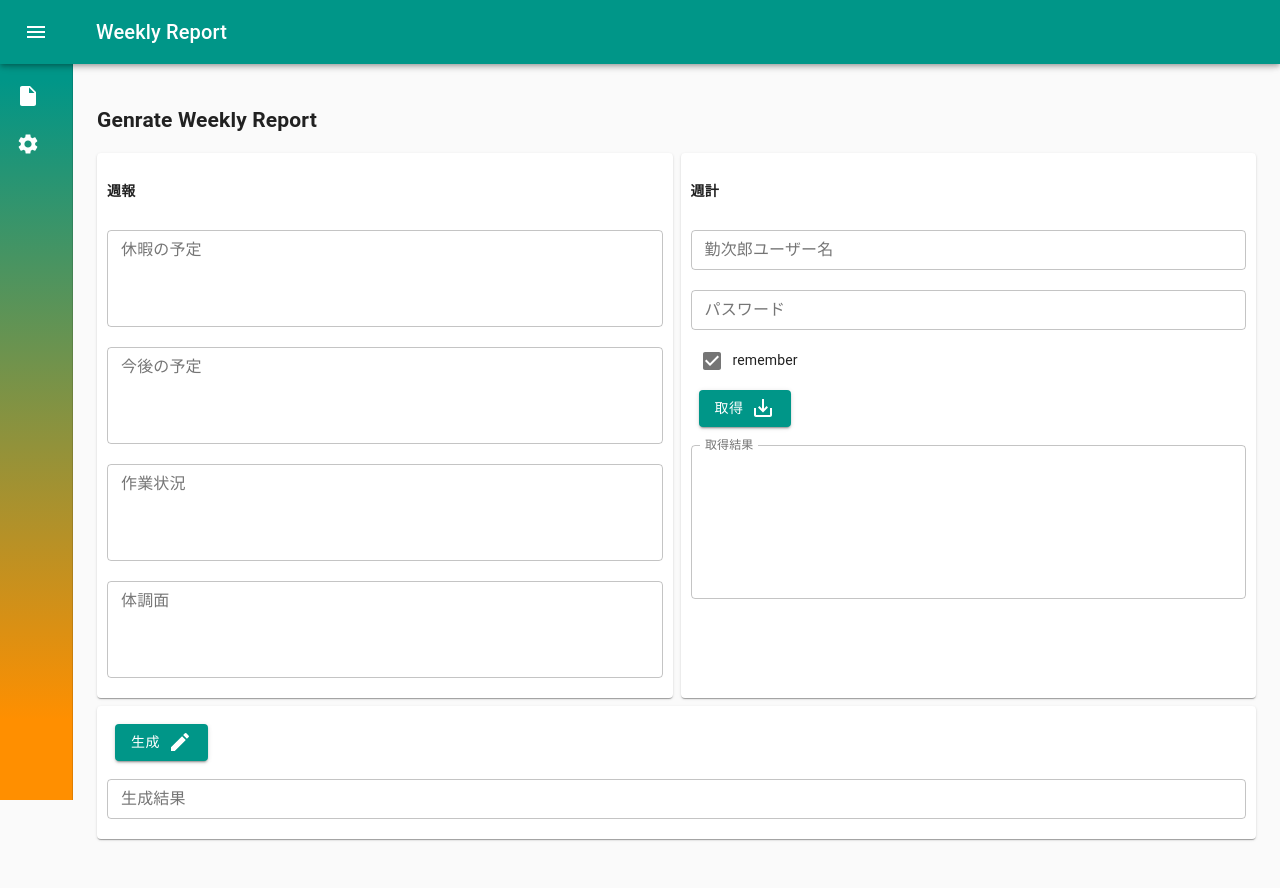
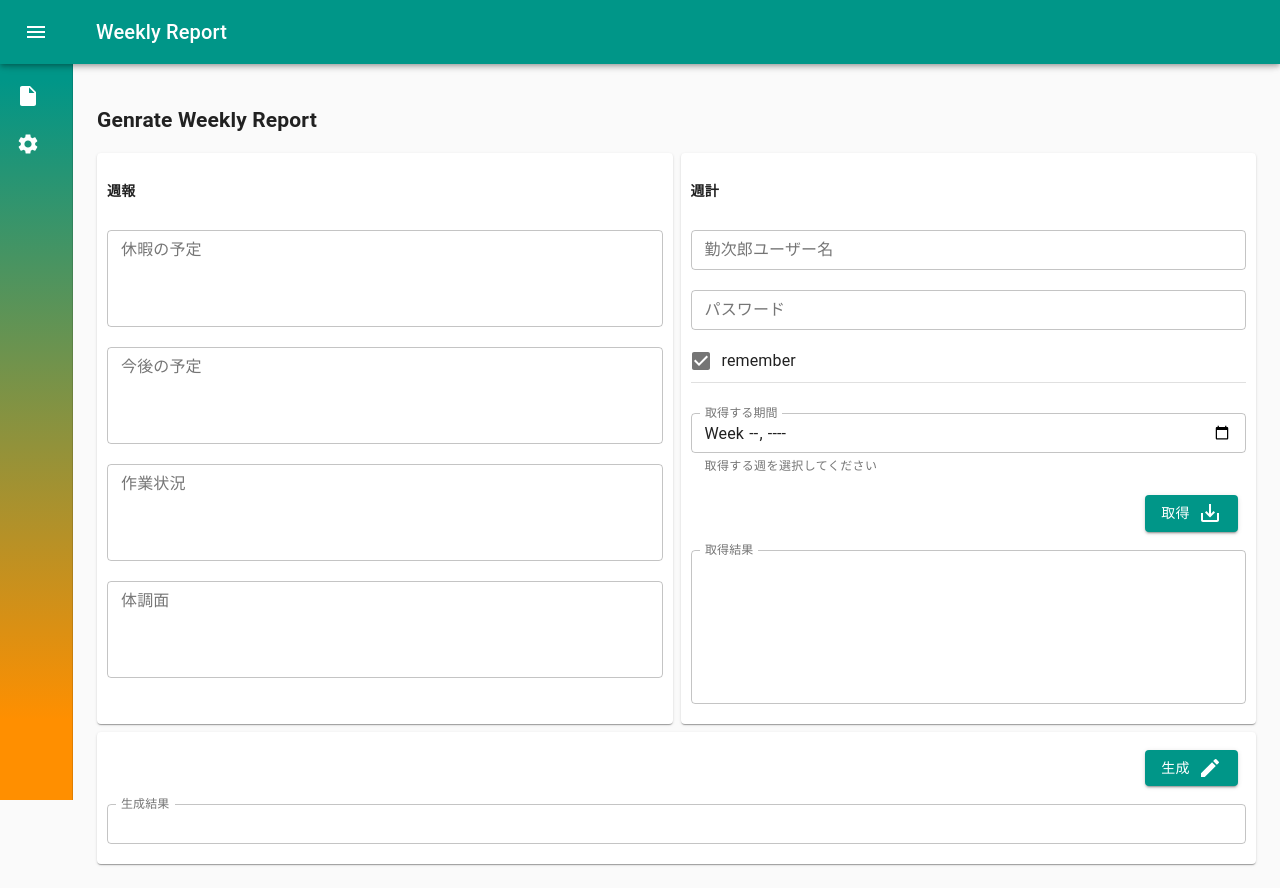
Before and after one commit to kazboo/my-react-gas-ts, a React app: page / in a window 1280 px wide. Before the commit the page ends 863 px from the top, so only its background shows below. Built offline with nearby package versions, Linux system fonts and the light colour scheme.

Commit message:
add: select date range(week)

```diff
--- a/src/components/generate/Generate.tsx
+++ b/src/components/generate/Generate.tsx
@@ -4,7 +4,9 @@ import Grid from '@material-ui/core/Grid';
 import Button from '@material-ui/core/Button';
 import TextField from '@material-ui/core/TextField';
 import Checkbox from '@material-ui/core/Checkbox';
+import FormControlLabel from '@material-ui/core/FormControlLabel';
 import Card from '@material-ui/core/Card';
+import Divider from '@material-ui/core/Divider';
 import GetReportIcon from '@material-ui/icons/SaveAlt';
 import GenerateIcon from '@material-ui/icons/Create';
 import GasClient from '../../client/gas-client'
@@ -17,9 +19,13 @@ const useStyles = makeStyles(theme => ({
         marginLeft: theme.spacing(1),
     },
     textField: {
+        marginTop: '10px',
         marginBottom: '10px',
-        marginTop: '10px',
-        fontSize: '0.5rem'
+    },
+    checkBox: {
+    },
+    divider: {
+        marginBottom: '20px',
     }
 }));
 
@@ -47,6 +53,8 @@ const Generate: React.FC<Props> = (props) => {
     const [kinjirouUserName, setkinjirouUserName] = React.useState("");
     /**　入力情報: 勤次郎パスワード */
     const [kinjirouPassword, setkinjirouPassword] = React.useState("");
+    /**　取得する期間 */
+    const [dateRange, setDateRange] = React.useState("");
 
     function parseWorkingHours(whs: WorkingHour[]) {
         if (!whs) {
@@ -60,11 +68,11 @@ const Generate: React.FC<Props> = (props) => {
     }
 
     function getWorkingHours() {
-        alert(`user:${kinjirouUserName}, pass:${kinjirouPassword}`);
 
         GasClient.getWorkingHours(
             kinjirouUserName,
             kinjirouPassword,
+            dateRange,
             (result: WorkingHour[]) => setWorkingHours(parseWorkingHours(result)),
             () => setErrorMsg("failed to get working hours.")
         );
@@ -81,6 +89,10 @@ const Generate: React.FC<Props> = (props) => {
     const handleKinjiroPasswordTextFieldChange = (event: GetWorkingHoursEvent) => {
         setkinjirouPassword(event.target.value);
     };
+
+    const handleDateRangeChange = (event: GetWorkingHoursEvent) => {
+        setDateRange(event.target.value);
+    }
 
     return (
         <>
@@ -153,24 +165,41 @@ const Generate: React.FC<Props> = (props) => {
                             id="input-kinjirou-password"
                             label="パスワード"
                             variant="outlined"
+                            fullWidth={true}
                             type="password"
                             autoComplete="current-password"
-                            fullWidth={true}
                             margin="dense"
                             onChange={handleKinjiroPasswordTextFieldChange}
                             className={classes.textField}
                         />
                         <div>
+                            <FormControlLabel
+                                control={
                                     <Checkbox
+                                        id="checkbox-remember"
                                         defaultChecked
                                         color="default"
                                         value="remember"
-                                inputProps={{
-                                    'aria-label': 'checkbox with default color',
-                                }}
+                                        className={classes.checkBox}
                                     />
-                            remember
+                                }
+                                label="remember" />
                         </div>
+
+                        <Divider className={classes.divider} />
+
+                        <TextField
+                            id="select-date-range"
+                            label="取得する期間"
+                            fullWidth={true}
+                            InputLabelProps={{ shrink: true }}
+                            className={classes.textField}
+                            onChange={handleDateRangeChange}
+                            helperText="取得する週を選択してください"
+                            margin="dense"
+                            type="week"
+                            variant="outlined" />
+                        <div style={{textAlign:'right'}}>
                             <Button
                                 variant="contained"
                                 color="primary"
@@ -179,6 +208,7 @@ const Generate: React.FC<Props> = (props) => {
                                 取得
                                 <GetReportIcon className={classes.rightIcon} />
                             </Button>
+                        </div>
                         <TextField
                             id="input-kinjirou-workinghours"
                             label="取得結果"
@@ -198,10 +228,12 @@ const Generate: React.FC<Props> = (props) => {
                 {/* 週報生成 */}
                 <Grid item={true} xs={12} md={12}>
                     <Card style={{ padding:'10px', height:'100%' }}>
+                        <div style={{textAlign:'right'}}>
                             <Button variant="contained" color="primary" className={classes.button}>
                                 生成
                                 <GenerateIcon className={classes.rightIcon} />
                             </Button>
+                        </div>
                         <TextField
                             id="input-generate-result"
                             label="生成結果"
@@ -210,6 +242,7 @@ const Generate: React.FC<Props> = (props) => {
                             multiline={true}
                             margin="dense"
                             className={classes.textField}
+                            InputLabelProps={{ shrink: true }}
                         />
                     </Card>
                 </Grid>
```
Lines whose indentation alone changed are shown as unchanged.
